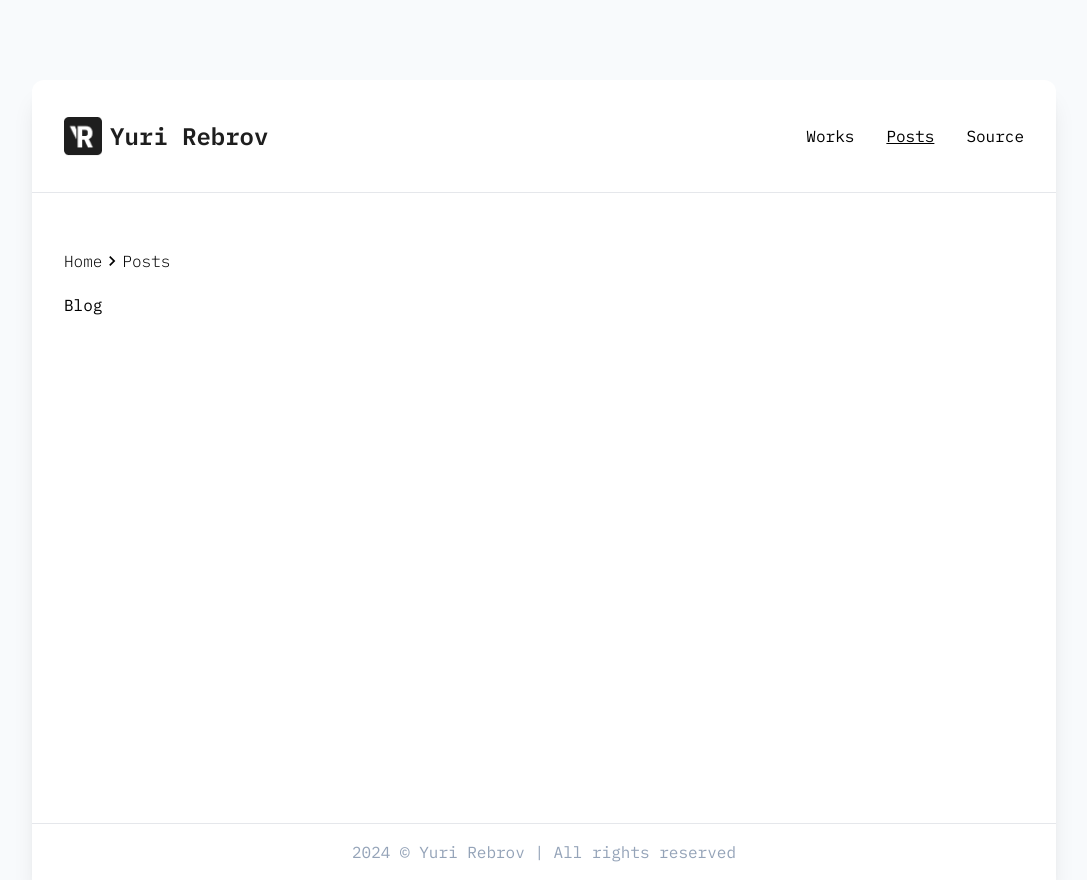
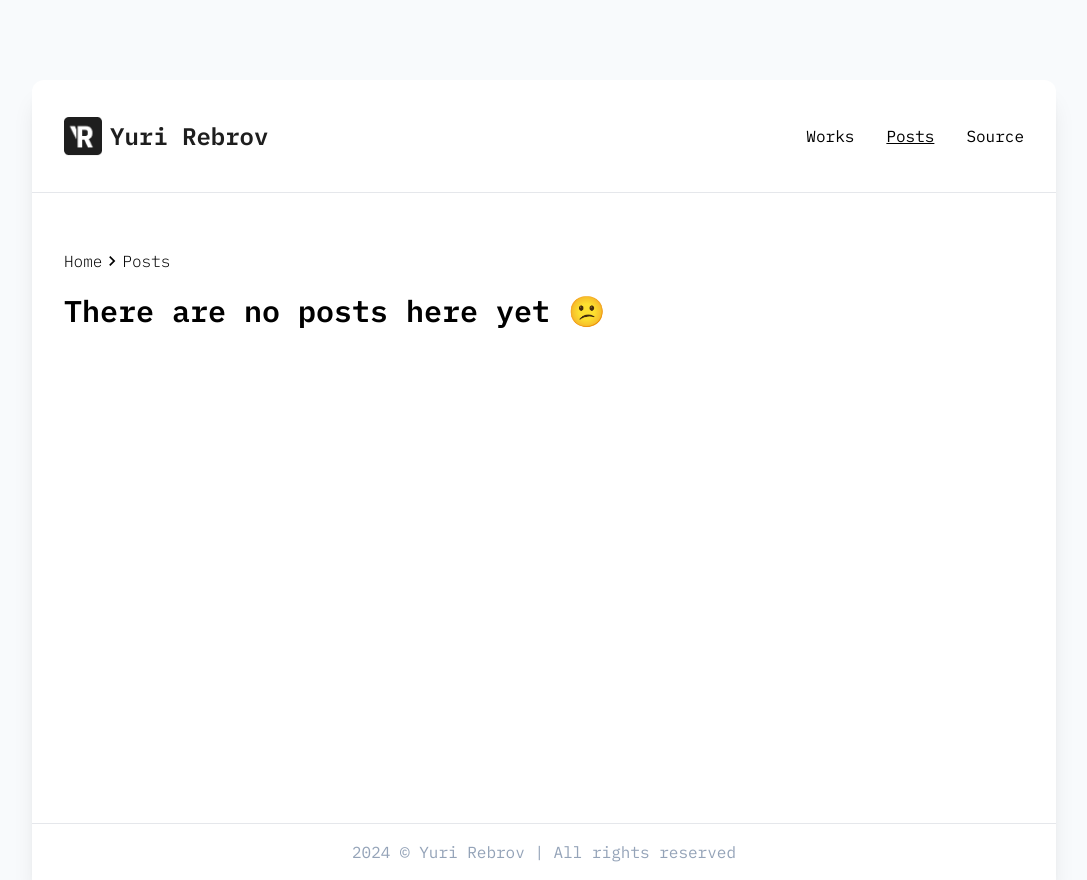
Before and after one commit to RebrovYura/yurirebrov-dev-v2, a Next.js app: page /posts in a window 1280 px wide. Shown: the whole page, without its empty margins (96-1183 px from the left). Built offline with nearby package versions, Linux system fonts and the light colour scheme.

Commit message:
ADD: page not found

```diff
--- a/app/lib/types.ts
+++ b/app/lib/types.ts
@@ -20,5 +20,5 @@ export interface IWorks {
 }
 
 export interface IChildren {
-  children: React.ReactNode;
+  children?: React.ReactNode;
 }
--- a/app/not-found.tsx
+++ b/app/not-found.tsx
@@ -1,3 +1,19 @@
+import { ContentBox, ContentTitle, ContentWrapper } from "./ui/Content";
+import { LinkButton } from "./ui/LinkButton";
+import PageTransition from "./ui/Motion/PageTransition";
+
 export default function NotFound() {
-  return <div>ooops</div>;
+  return (
+    <PageTransition>
+      <div className="flex flex-col items-center mt-6">
+        <ContentBox>
+          <ContentTitle text="Page Not Found" />
+          <ContentWrapper>
+            Page you&apos;re looking for was not found.
+          </ContentWrapper>
+        </ContentBox>
+        <LinkButton href="/">Return to home</LinkButton>
+      </div>
+    </PageTransition>
+  );
 }
--- a/app/posts/page.tsx
+++ b/app/posts/page.tsx
@@ -1,13 +1,12 @@
 import Breadcrumb from "../ui/Breadcrumb";
+import { ContentTitle } from "../ui/Content";
 import PageTransition from "../ui/Motion/PageTransition";
 
 export default function Page() {
   return (
     <PageTransition>
       <Breadcrumb />
-      <div>
-        <p>Blog</p>
-      </div>
+      <ContentTitle text="There are no posts here yet 😕" />
     </PageTransition>
   );
 }
```
